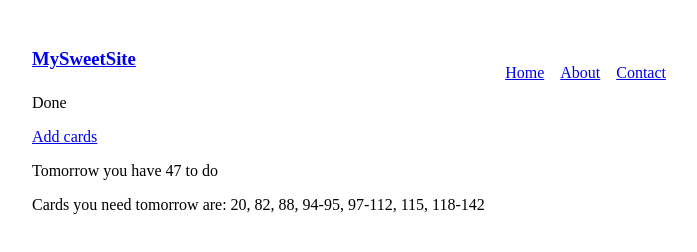
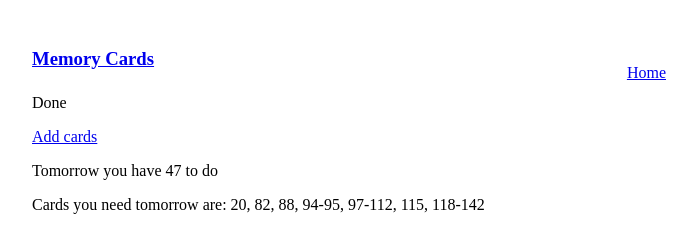
Before and after one commit to OutWooods/memory-gatsby, a Gatsby site: page / in a window 1280 px wide. Shown: the whole page, without its empty margins (283-980 px from the left). Built offline with nearby package versions, Linux system fonts and the light colour scheme; Gatsby itself is replaced by a stand-in of ours.

Commit message:
remove unused pages

```diff
--- a/src/components/GetCards.tsx
+++ b/src/components/GetCards.tsx
@@ -2,10 +2,6 @@ import React, { useReducer, useEffect } from 'react';
 import { setCards, MemoryCard } from '../store/main';
 import { reducer, init, CardAction } from '../store/reducer';
 import defaultData from '../store/defaultData';
-
-interface Props {
-    child: JSX.Element;
-}
 
 export interface WithCardsProps {
     cards: MemoryCard[];
--- a/src/components/layout.tsx
+++ b/src/components/layout.tsx
@@ -11,12 +11,10 @@ export default function Layout({ children }: LayoutProps): JSX.Element {
         <div style={{ margin: `3rem auto`, maxWidth: 650, padding: `0 1rem` }}>
             <header style={{ marginBottom: `1.5rem` }}>
                 <Link to="/" style={{ textShadow: `none`, backgroundImage: `none` }}>
-                    <h3 style={{ display: `inline` }}>MySweetSite</h3>
+                    <h3 style={{ display: `inline` }}>Memory Cards</h3>
                 </Link>
                 <ul style={{ listStyle: `none`, float: `right` }}>
                     <ListLink to="/">Home</ListLink>
-                    <ListLink to="/about/">About</ListLink>
-                    <ListLink to="/contact/">Contact</ListLink>
                 </ul>
             </header>
             {children}
```
Also changed, not shown: src/pages/about.tsx (deleted, +0 -12 lines).
